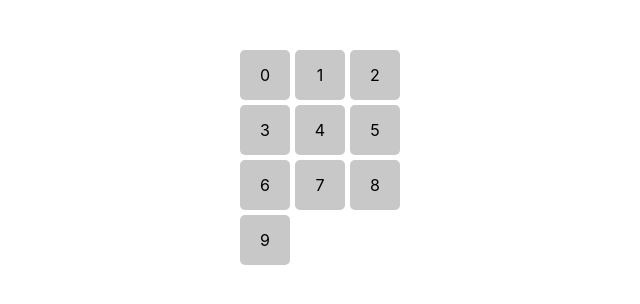
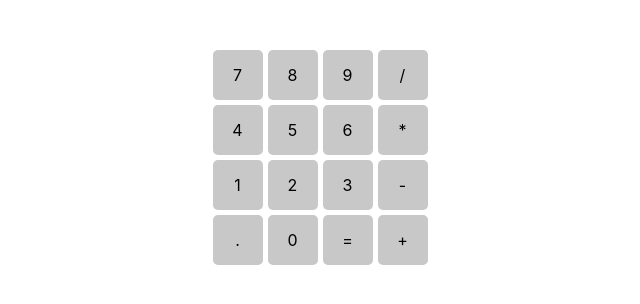
Before and after one commit to PavelLinevich/calculator_react, a React (Create React App) app: page / in a window 1280 px wide. Shown: the top 304 px of the page, without its empty margins (320-960 px from the left). Built offline with nearby package versions, Linux system fonts and the light colour scheme.

Commit message:
feat: add other buttons

```diff
--- a/src/components/Numbers/Numbers.jsx
+++ b/src/components/Numbers/Numbers.jsx
@@ -2,7 +2,9 @@ import React from 'react';
 import styles from './Numbers.module.css';
 
 function Numbers(props) {
-  const numbers = Array.from(Array(10).keys()).map(
+  const buttons = [7, 8, 9, '/', 4, 5, 6, '*', 1, 2, 3, '-', '.', 0, '=', '+']
+
+  const numbers = buttons.map(
     number => {
       return <div className={styles.btn} key={number}>{number}</div>
     }
--- a/src/components/Numbers/Numbers.module.css
+++ b/src/components/Numbers/Numbers.module.css
@@ -1,7 +1,7 @@
 .btnBlock {
   display: flex;
   flex-wrap: wrap;
-  width: 160px;
+  width: 215px;
   gap: 5px;
   margin: 50px auto;
 }
```
